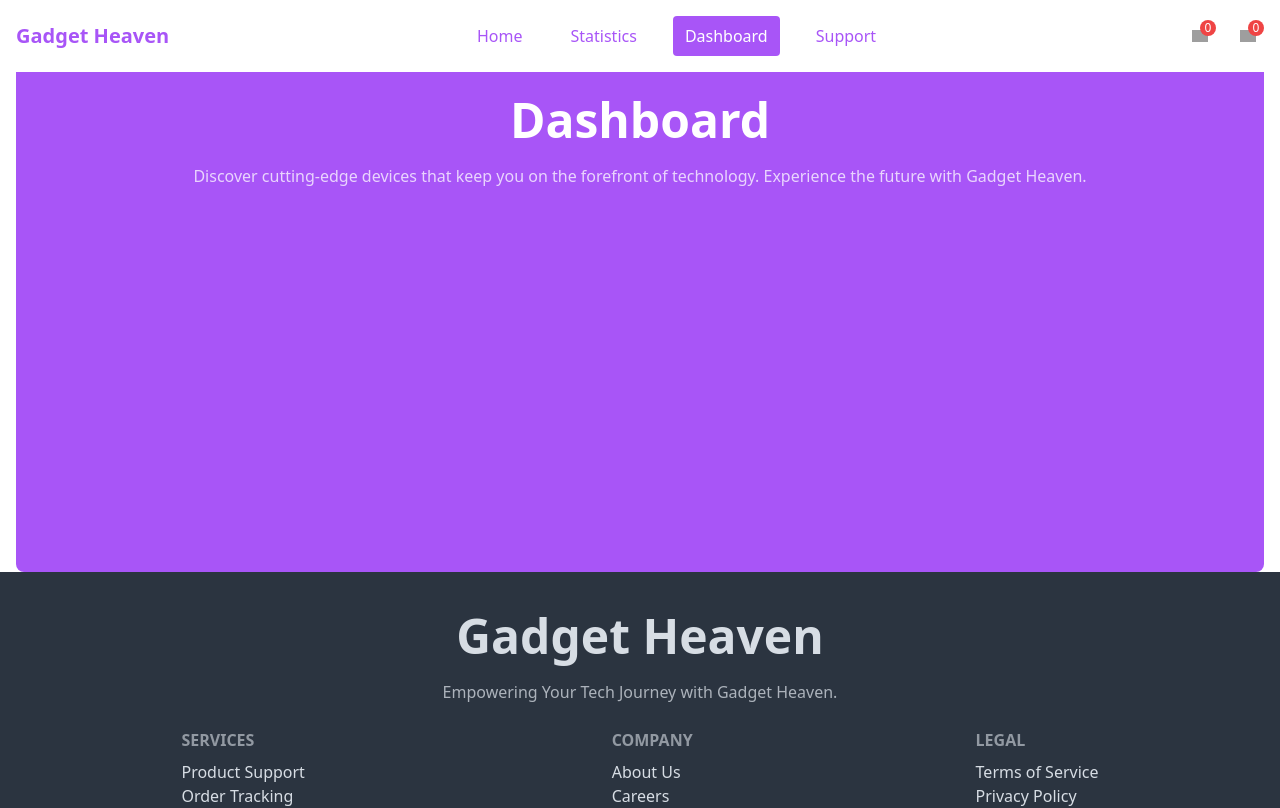
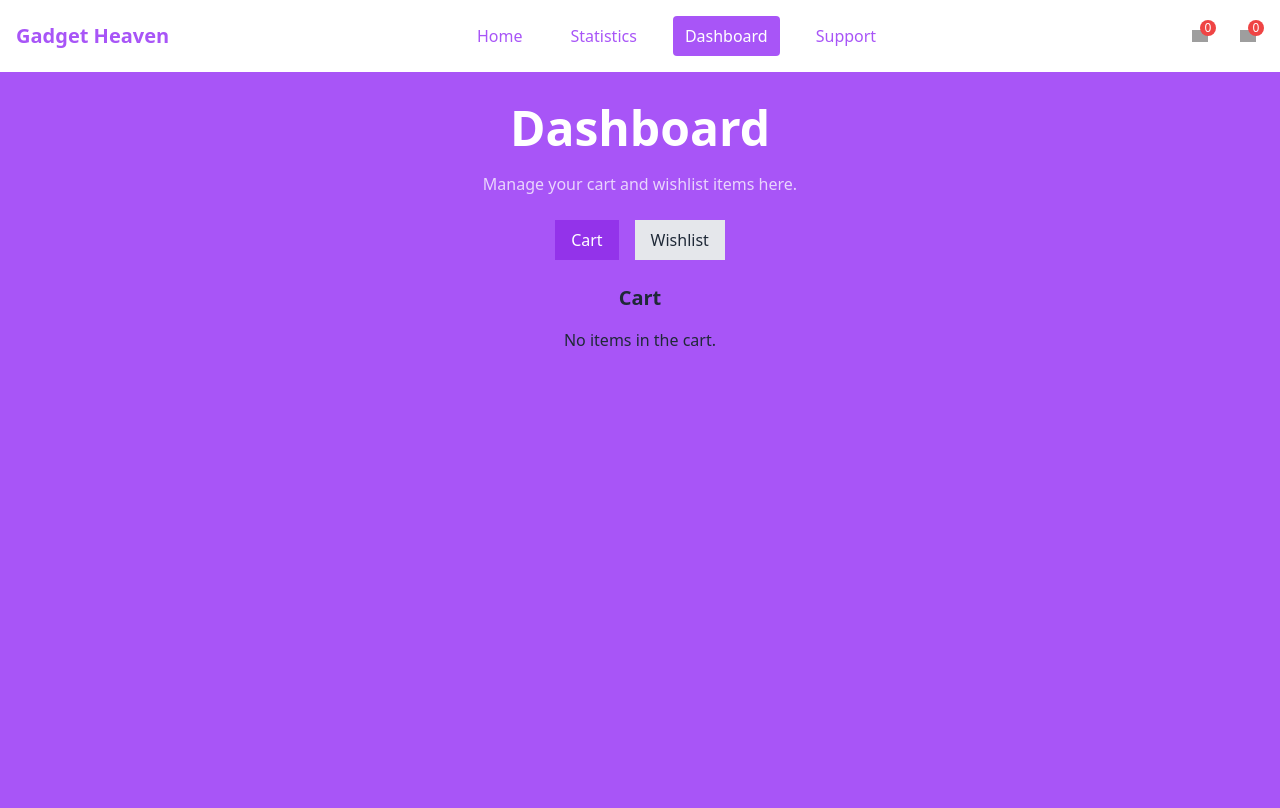
Before and after one commit to programming-hero-web-course-4/b10a8-gadget-heaven-AyshaUrmi0, a React (Vite) app: page /dashboard in a window 1280 px wide. Shown: the top 808 px of the page. Built offline with nearby package versions, Linux system fonts and the light colour scheme; grey boxes are pictures that could not be loaded.

Commit message:
cart and wishlist added

```diff
--- a/src/Components/Allcategory/Allcategory.jsx
+++ b/src/Components/Allcategory/Allcategory.jsx
@@ -2,7 +2,7 @@ import PropTypes from 'prop-types';
 import { NavLink } from 'react-router-dom';
 
 const Allcategory = ({ CategoryName }) => {
-  console.log("CategoryName:", CategoryName);
+
 
   return (
     <div className='grid grid-cols-1 gap-4 p-3 bg-white rounded-md shadow-md '>
--- a/src/Components/CardCategory.jsx
+++ b/src/Components/CardCategory.jsx
@@ -1,22 +1,27 @@
-/* eslint-disable react/prop-types */
 import { useContext } from "react";
 import { useLoaderData, useParams } from "react-router-dom";
 import { CartContext } from './CardContext'; // Import the context
 import Heading from "./Heading";
 
 const CardCategory = () => {
-    const { handleAddToCart, handleAddToWishlist } = useContext(CartContext);
+    const data = useLoaderData();
+    const { handleAddToCart, handleAddToWishlist, wishlist } = useContext(CartContext);
     const { product_id } = useParams();
-    const data = useLoaderData();
+    console.log("CartContext in CardCategory:", { handleAddToCart, handleAddToWishlist, wishlist });
 
-    // Find the product based on product_id, only if data is loaded
+
+
     const product = data?.find((item) => item.product_id === Number(product_id));
 
-    // Handle case where product is not found
+
+
     if (!product) {
         console.warn("Product not found or data not loaded. Product ID:", product_id);
         return <p className="text-center text-red-500">Product not found.</p>;
     }
+
+
+    const isInWishlist = wishlist && wishlist.some((item) => item.product_id === product.product_id);
 
     return (
         <div className="relative flex flex-col items-center min-h-screen mb-20 bg-gray-100">
@@ -27,11 +32,11 @@ const CardCategory = () => {
                 </div>
             </div>
 
-            {/* Product Details Card */}
+
             <div className="absolute w-full max-w-4xl p-8 mx-auto bg-white rounded-lg shadow-lg top-48">
                 <div className="flex flex-col items-center md:flex-row">
 
-                    {/* Product Image */}
+
                     <div className="flex justify-center mb-4 md:w-1/3 md:mb-0">
                         <img
                             src={product.product_image}
@@ -70,15 +75,26 @@ const CardCategory = () => {
 
                         {/* Action Buttons */}
                         <div className="flex mt-6">
+                            {/* Add to Cart Button */}
                             <button
-                                onClick={handleAddToCart}
+                                onClick={(
+
+                                ) =>
+                                    {
+                                        console.log("Add to Cart clicked", product);
+                                         handleAddToCart(product)}}
                                 className="px-4 py-2 mr-2 text-white bg-purple-600 rounded-md hover:bg-purple-700"
                             >
                                 Add to Cart
                             </button>
+
+                            {/* Add to Wishlist Button */}
                             <button
-                                onClick={handleAddToWishlist}
-                                className="w-8 h-8 p-2 text-purple-500 bg-white rounded-full"
+                                onClick={() =>{
+                                    console.log("Add to Cart wishlist", product);
+                                    handleAddToWishlist(product)} }
+                                className={`w-8 h-8 p-2 ${isInWishlist ? "bg-gray-300 cursor-not-allowed" : "bg-white"}`}
+                                disabled={isInWishlist}
                             >
                                 <img src="https://img.icons8.com/?size=48&id=86721&format=png" alt="Wishlist Icon" />
                             </button>
--- a/src/Components/CardContext.jsx
+++ b/src/Components/CardContext.jsx
@@ -1,8 +1,57 @@
-import { createContext } from "react";
+import { createContext, useState } from "react";
 
-export const CartContext = createContext({
-  cartCount: 0,
-  wishlistCount: 0,
-  handleAddToCart: () => {},
-  handleAddToWishlist: () => {},
-});
+export const CartContext = createContext();
+
+export const CartProvider = ({ children }) => {
+    const [cart, setCart] = useState([]);
+    const [wishlist, setWishlist] = useState([]);
+
+    const handleAddToCart = (product) => {
+      console.log("Product:", product);
+      if (!cart.some((item) => item.product_id === product.product_id)) {
+        setCart((prevCart) => {
+          const newCart = [...prevCart, product];
+          console.log("Updated Cart:", newCart); // Log the updated cart state
+          return newCart;
+        });
+      }
+    };
+
+    const handleAddToWishlist = (product) => {
+      console.log("Before Adding Wishlist:", wishlist);  // Log before update
+      if (!wishlist.some((item) => item.product_id === product.product_id)) {
+        setWishlist((prevWishlist) => {
+          const newWishlist = [...prevWishlist, product];
+          console.log("Updated Wishlist:", newWishlist);  // Log after update
+          return newWishlist;
+        });
+      }
+    };
+
+
+
+    // Remove product from the cart
+    const handleRemoveFromCart = (productId) => {
+        setCart((prevCart) => prevCart.filter((item) => item.product_id !== productId));
+    };
+
+    // Remove product from the wishlist
+    const handleRemoveFromWishlist = (productId) => {
+        setWishlist((prevWishlist) => prevWishlist.filter((item) => item.product_id !== productId));
+    };
+
+    return (
+        <CartContext.Provider
+            value={{
+                cart,
+                wishlist,
+                handleAddToCart,
+                handleAddToWishlist,
+                handleRemoveFromCart,
+                handleRemoveFromWishlist,
+            }}
+        >
+            {children}
+        </CartContext.Provider>
+    );
+};
--- a/src/InitialLayout/InitialLayout.jsx
+++ b/src/InitialLayout/InitialLayout.jsx
@@ -65,7 +65,7 @@ const InitialLayout = () => {
         <Navbar cartCount={cartCount} wishlistCount={wishlistCount} />
         <ToastContainer position="top-center" />
 
-        <main className="container flex-grow px-4 mx-auto">
+        <main className="container flex-grow mx-auto">
           <Outlet />
         </main>
 
--- a/src/Pages/Dashboard.jsx
+++ b/src/Pages/Dashboard.jsx
@@ -1,19 +1,86 @@
+import { useContext, useState } from "react";
+import { CartContext } from '../Components/CardContext';
 import Heading from "../Components/Heading";
 
+const Dashboard = () => {
+    const { cart=[], wishlist=[], handleRemoveFromCart, handleRemoveFromWishlist } = useContext(CartContext);
+    const [activeTab, setActiveTab] = useState("cart");
 
-const Dashboard = () => {
+    const totalPrice = cart.reduce((acc, product) => acc + product.price, 0).toFixed(2);
+
     return (
-        <div className="min-h-[500px] bg-purple-500 rounded-b-lg p-2">
-        <div className="flex flex-col items-center text-center text-white hero-content">
-          <div>
-          <Heading
-              title="Dashboard"
-              subtitle="Discover cutting-edge devices that keep you on the forefront of technology. Experience the future with Gadget Heaven."
-            />
+        <div className="min-h-screen p-8 text-center bg-purple-500">
+          <div className="mb-6 text-center text-white">
+          <Heading title="Dashboard" subtitle="Manage your cart and wishlist items here."/>
+          </div>
 
-          </div>
+            {/* Tab Buttons */}
+            <div className="flex items-center justify-center mb-6 space-x-4">
+                <button
+                    onClick={() => setActiveTab("cart")}
+                    className={`px-4 py-2 ${activeTab === "cart" ? "bg-purple-600 text-white" : "bg-gray-200"}`}
+                >
+                    Cart
+                </button>
+                <button
+                    onClick={() => setActiveTab("wishlist")}
+                    className={`px-4 py-2 ${activeTab === "wishlist" ? "bg-purple-600 text-white" : "bg-gray-200"}`}
+                >
+                    Wishlist
+                </button>
+            </div>
+
+
+            {activeTab === "cart" && (
+                <div>
+                    <h3 className="mb-4 text-xl font-semibold">Cart</h3>
+                    {cart.length > 0 ? (
+                        <div>
+                            {cart.map((product) => (
+                                <div key={product.product_id} className="flex items-center justify-between mb-4">
+                                    <p>{product.product_title} - ${product.price}</p>
+                                    <button
+                                        onClick={() => handleRemoveFromCart(product.product_id)}
+                                        className="text-red-600 hover:text-red-800"
+                                    >
+                                        Remove
+                                    </button>
+                                </div>
+                            ))}
+                            <div className="mt-4">
+                                <h4 className="font-semibold">Total Price: ${totalPrice}</h4>
+                            </div>
+                        </div>
+                    ) : (
+                        <p>No items in the cart.</p>
+                    )}
+                </div>
+            )}
+
+
+            {activeTab === "wishlist" && (
+                <div>
+                    <h3 className="mb-4 text-xl font-semibold">Wishlist</h3>
+                    {wishlist.length > 0 ? (
+                        <div>
+                            {wishlist.map((product) => (
+                                <div key={product.product_id} className="flex items-center justify-between mb-4">
+                                    <p>{product.product_title}</p>
+                                    <button
+                                        onClick={() => handleRemoveFromWishlist(product.product_id)}
+                                        className="text-red-600 hover:text-red-800"
+                                    >
+                                        Remove
+                                    </button>
+                                </div>
+                            ))}
+                        </div>
+                    ) : (
+                        <p>No items in the wishlist.</p>
+                    )}
+                </div>
+            )}
         </div>
-      </div>
     );
 };
 
--- a/src/Routes/Routes.jsx
+++ b/src/Routes/Routes.jsx
@@ -46,7 +46,8 @@ const route = createBrowserRouter([
             },
             {
                 path: '/dashboard',
-                element: <Dashboard />
+                element: <Dashboard />,
+                loader: ({ params }) => fetch('/Category.json')
             },
             {
                 path: '/support',
```
Also changed, not shown: src/main.jsx (+6 -3 lines).
